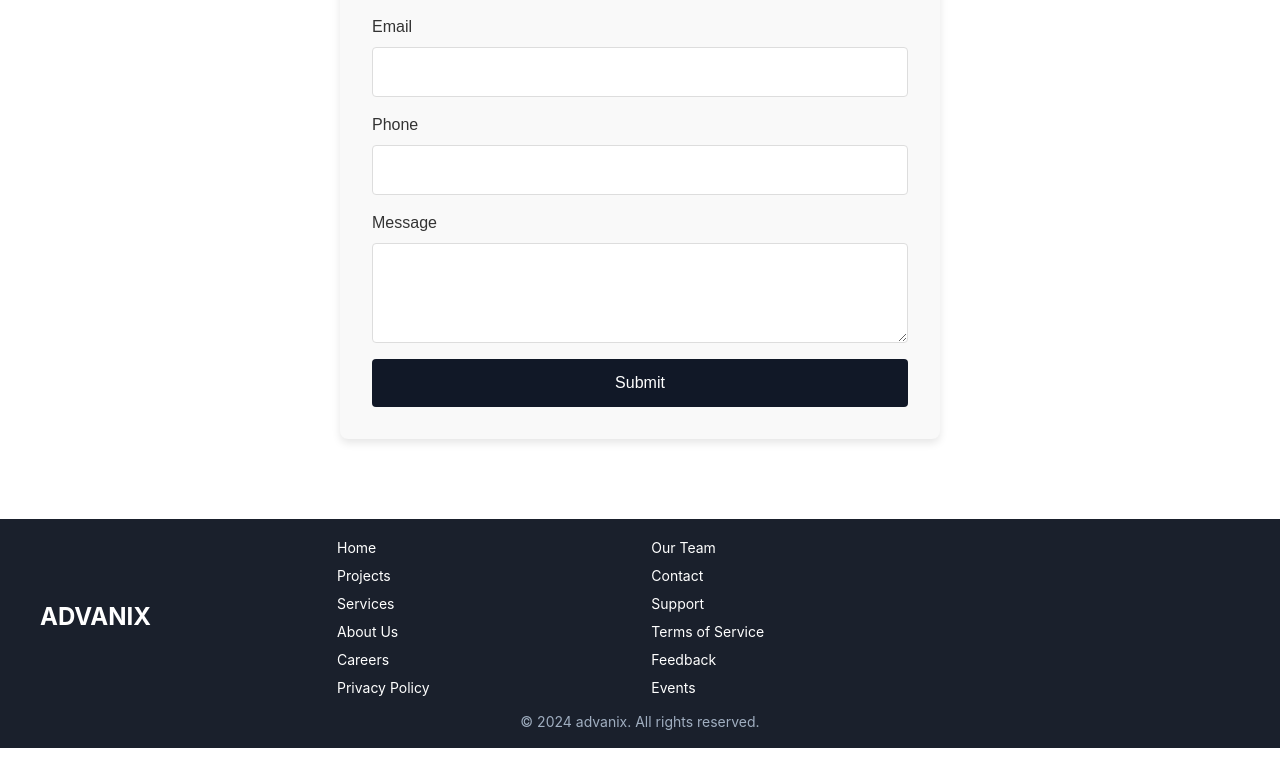
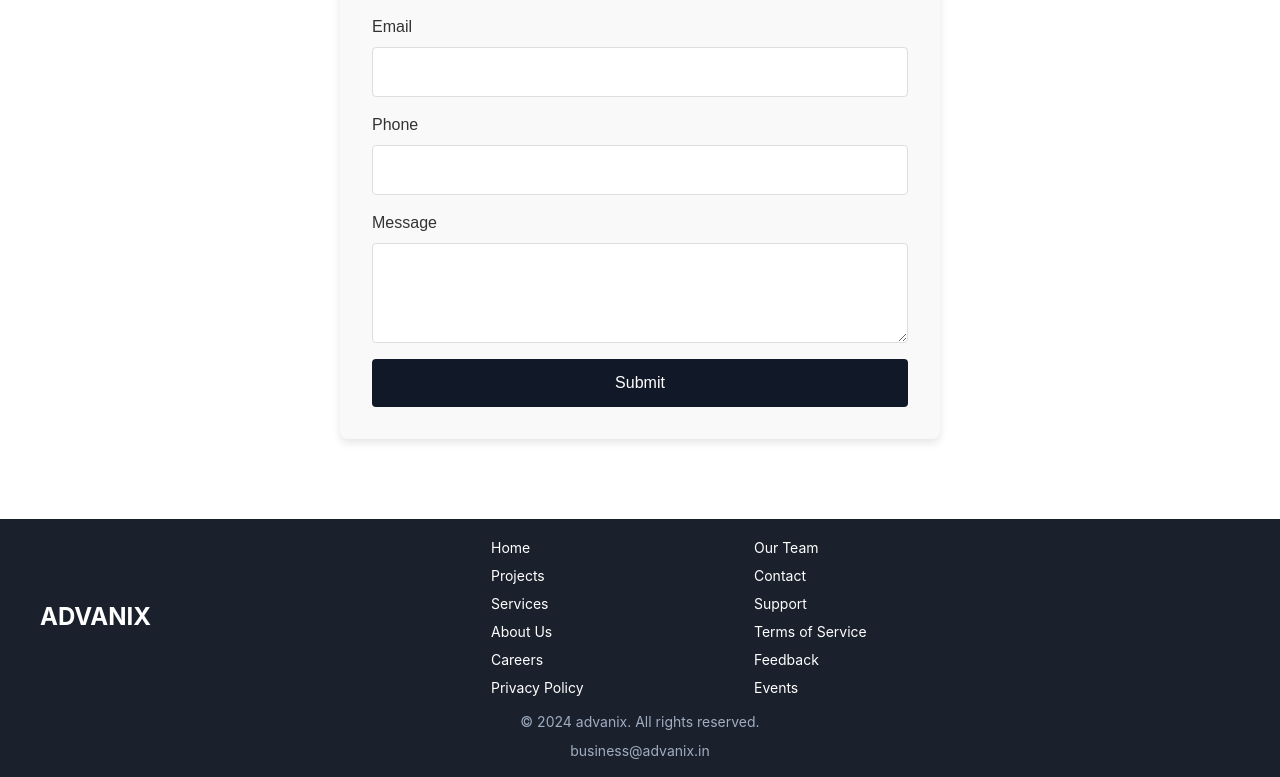
Before and after one commit to sud02/avansys, a React (Create React App) app: page /contact in a window 1280 px wide. Shown: the part 366-1143 px from the top of the page. Before the commit the page ends 1114 px from the top, so only its background shows below. Built offline with nearby package versions, Linux system fonts and the light colour scheme.

Commit message:
added mail in footer

```diff
--- a/src/components/Footer/Footer.css
+++ b/src/components/Footer/Footer.css
@@ -25,12 +25,14 @@
     justify-content: space-between;
     max-width: 1200px;
     margin: 0 auto;
-    gap: 26px;
+    gap: 180px;
 
     @media (max-width: 768px) {
         flex-direction: column;
         align-items: center;
+        justify-content: center;
         text-align: center;
+        gap: 24px;
     }
 }
 
@@ -78,3 +80,17 @@
         width: 100%;
     }
 }
+.footer-email {
+    margin-top: 8px;
+}
+
+.footer-email-link {
+    color: #a0aec0;
+    text-decoration: none;
+    font-size: 0.875rem;
+    transition: color 0.2s ease;
+}
+
+.footer-email-link:hover {
+    color: #4299e1;
+}
--- a/src/components/Footer/Footer.jsx
+++ b/src/components/Footer/Footer.jsx
@@ -24,12 +24,14 @@ function Footer() {
                         <li><Link to="/terms" className="footer-link">Terms of Service</Link></li>
                         <li><Link to="/feedback" className="footer-link">Feedback</Link></li>
                         <li><Link to="/events" className="footer-link">Events</Link></li>
-
                     </ul>
                 </div>
             </div>
             <div className="footer-bottom">
                 &copy; 2024 advanix. All rights reserved.
+                <div className="footer-email">
+                    <div className="footer-email-link">business@advanix.in</div>
+                </div>
             </div>
         </footer>
     );
```
